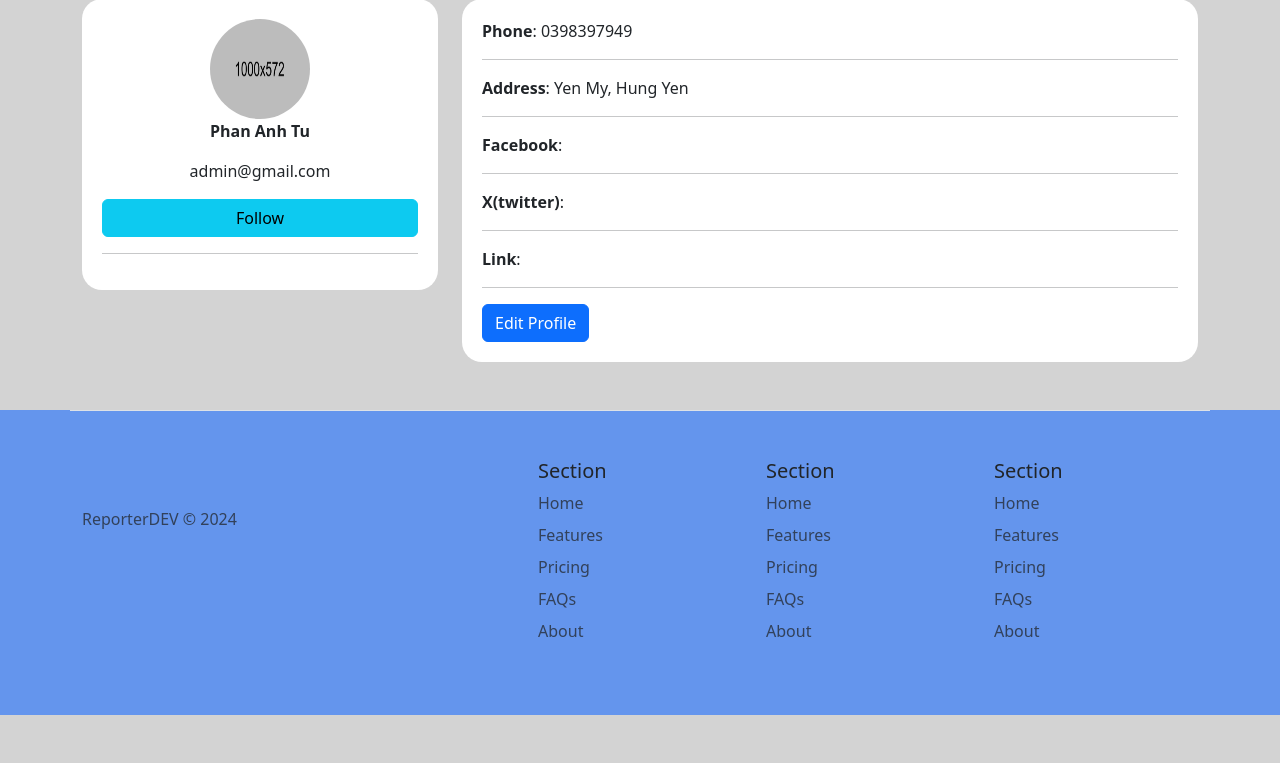
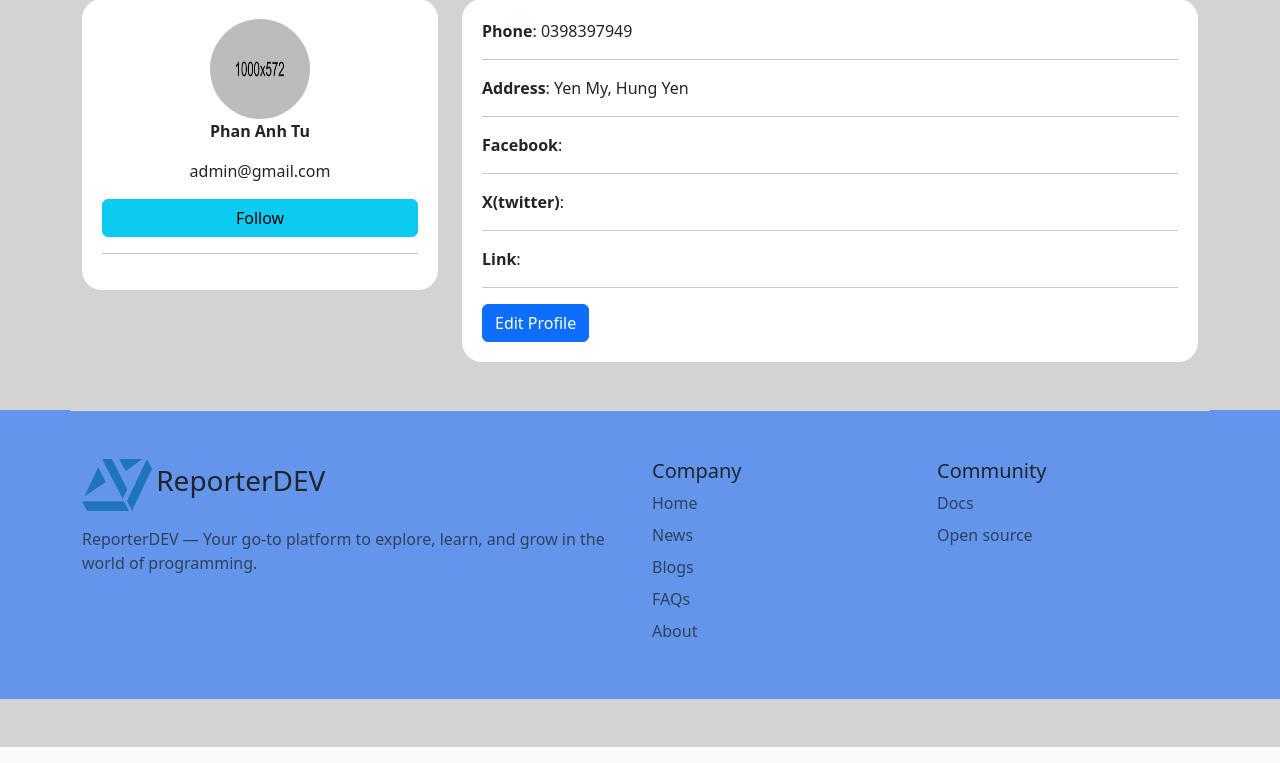
Before and after one commit to phantu279999/ReporterDEV, a Django app: page /accounts/profile/ in a window 1280 px wide. Shown: the part 94-857 px from the top of the page. Run offline with Django 5.2, Linux system fonts and the light colour scheme; a user stored in the database is signed in; data comes from the database, SQL or seed files in the repository; some libraries are stand-ins or nearby versions.

Commit message:
fix footer

```diff
--- a/templates/partials/_footer.html
+++ b/templates/partials/_footer.html
@@ -1,49 +1,30 @@
 <div style="background-color: cornflowerblue">
     <div class="container">
         <footer class="row row-cols-1 row-cols-sm-2 row-cols-md-5 py-5 my-5 border-top">
-            <div class="col mb-3">
+            <div class="col-lg-6 col-md-6 col-12">
                 <a href="/" class="d-flex align-items-center mb-3 link-dark text-decoration-none">
-                    <svg class="bi me-2" width="40" height="32">
-                        <use xlink:href="#bootstrap"></use>
-                    </svg>
+                    <img src="/media/icon_web.png" width="70px;">&nbsp;<h3>ReporterDEV</h3>
                 </a>
-                <p class="text-muted">ReporterDEV © 2024</p>
+                <p class="text-muted">
+                    ReporterDEV — Your go-to platform to explore, learn, and grow in the world of
+                    programming.
+                </p>
             </div>
-
-            <div class="col mb-3">
-
-            </div>
-
-            <div class="col mb-3">
-                <h5>Section</h5>
+            <div class="col-lg-3 col-md-3 col-12">
+                <h5>Company</h5>
                 <ul class="nav flex-column">
                     <li class="nav-item mb-2"><a href="#" class="nav-link p-0 text-muted">Home</a></li>
-                    <li class="nav-item mb-2"><a href="#" class="nav-link p-0 text-muted">Features</a></li>
-                    <li class="nav-item mb-2"><a href="#" class="nav-link p-0 text-muted">Pricing</a></li>
+                    <li class="nav-item mb-2"><a href="#" class="nav-link p-0 text-muted">News</a></li>
+                    <li class="nav-item mb-2"><a href="#" class="nav-link p-0 text-muted">Blogs</a></li>
                     <li class="nav-item mb-2"><a href="#" class="nav-link p-0 text-muted">FAQs</a></li>
                     <li class="nav-item mb-2"><a href="#" class="nav-link p-0 text-muted">About</a></li>
                 </ul>
             </div>
-
-            <div class="col mb-3">
-                <h5>Section</h5>
+            <div class="col-lg-3 col-md-3 col-12">
+                <h5>Community</h5>
                 <ul class="nav flex-column">
-                    <li class="nav-item mb-2"><a href="#" class="nav-link p-0 text-muted">Home</a></li>
-                    <li class="nav-item mb-2"><a href="#" class="nav-link p-0 text-muted">Features</a></li>
-                    <li class="nav-item mb-2"><a href="#" class="nav-link p-0 text-muted">Pricing</a></li>
-                    <li class="nav-item mb-2"><a href="#" class="nav-link p-0 text-muted">FAQs</a></li>
-                    <li class="nav-item mb-2"><a href="#" class="nav-link p-0 text-muted">About</a></li>
-                </ul>
-            </div>
-
-            <div class="col mb-3">
-                <h5>Section</h5>
-                <ul class="nav flex-column">
-                    <li class="nav-item mb-2"><a href="#" class="nav-link p-0 text-muted">Home</a></li>
-                    <li class="nav-item mb-2"><a href="#" class="nav-link p-0 text-muted">Features</a></li>
-                    <li class="nav-item mb-2"><a href="#" class="nav-link p-0 text-muted">Pricing</a></li>
-                    <li class="nav-item mb-2"><a href="#" class="nav-link p-0 text-muted">FAQs</a></li>
-                    <li class="nav-item mb-2"><a href="#" class="nav-link p-0 text-muted">About</a></li>
+                    <li class="nav-item mb-2"><a href="#" class="nav-link p-0 text-muted">Docs</a></li>
+                    <li class="nav-item mb-2"><a href="#" class="nav-link p-0 text-muted">Open source</a></li>
                 </ul>
             </div>
         </footer>
```
